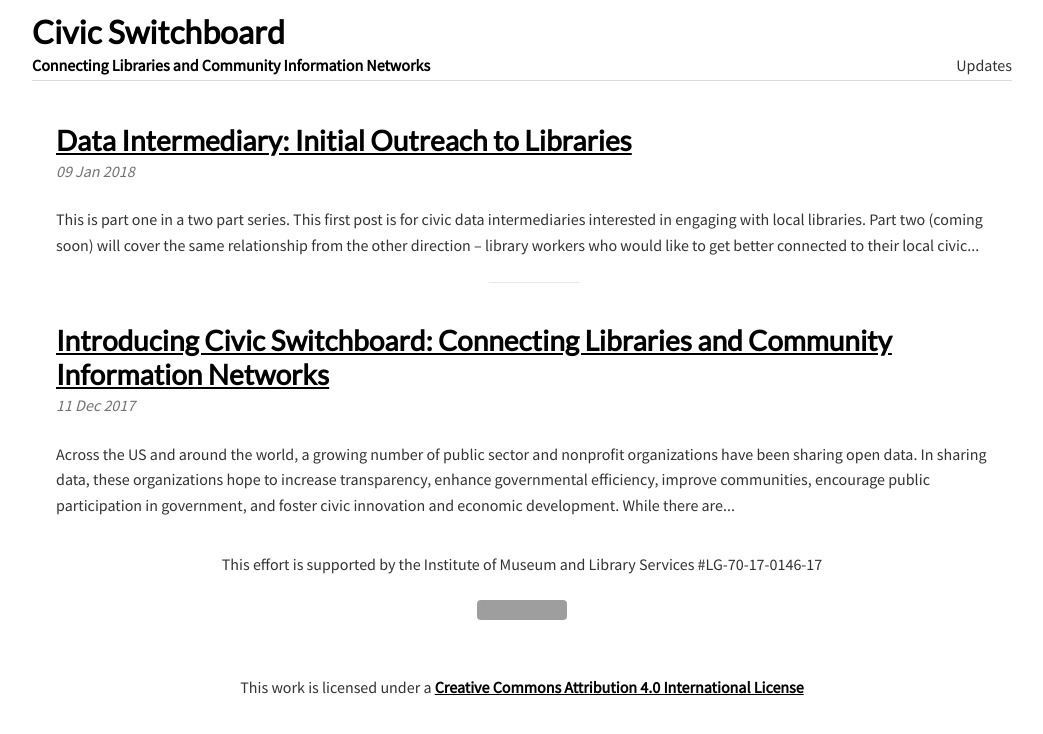
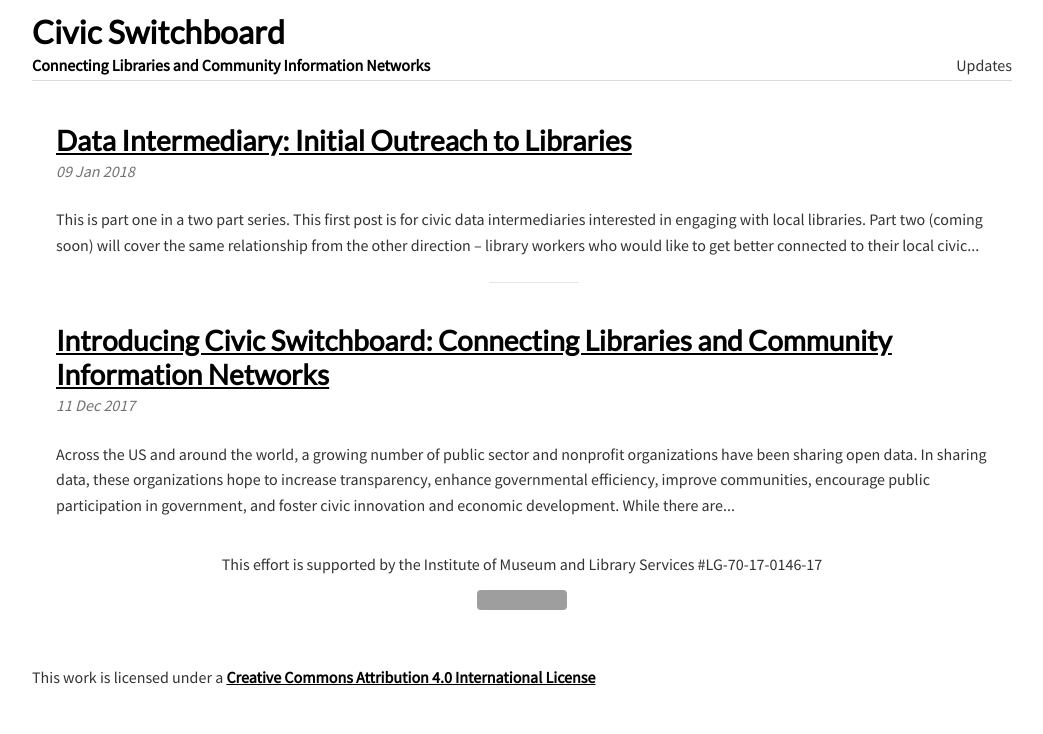
Before and after one commit to civic-switchboard/civic-switchboard.github.io.first, a Jekyll site: the page built from updates/index.html, in a window 1280 px wide. Shown: the top 734 px of the page, without its empty margins (118-1161 px from the left). Built offline with Jekyll 4.4.1, drawn with Linux system fonts in a browser that asks for light colours; the list of posts is cut into pages by our own code; grey boxes are pictures that could not be loaded.

Commit message:
Update footer.html

```diff
--- a/_includes/footer.html
+++ b/_includes/footer.html
@@ -1,2 +1,2 @@
 <footer><span>This effort is supported by the Institute of Museum and Library Services #LG-70-17-0146-17</span></footer>
-<footer><span><a rel="license" href="http://creativecommons.org/licenses/by/4.0/"><img alt="Creative Commons License" style="border-width:0" src="https://i.creativecommons.org/l/by/4.0/88x31.png" /></a><br />This work is licensed under a <a rel="license" href="http://creativecommons.org/licenses/by/4.0/">Creative Commons Attribution 4.0 International License</a></span></footer>
+<a rel="license" href="http://creativecommons.org/licenses/by/4.0/"><img alt="Creative Commons License" style="border-width:0" src="https://i.creativecommons.org/l/by/4.0/88x31.png" /></a><br />This work is licensed under a <a rel="license" href="http://creativecommons.org/licenses/by/4.0/">Creative Commons Attribution 4.0 International License</a>
```
